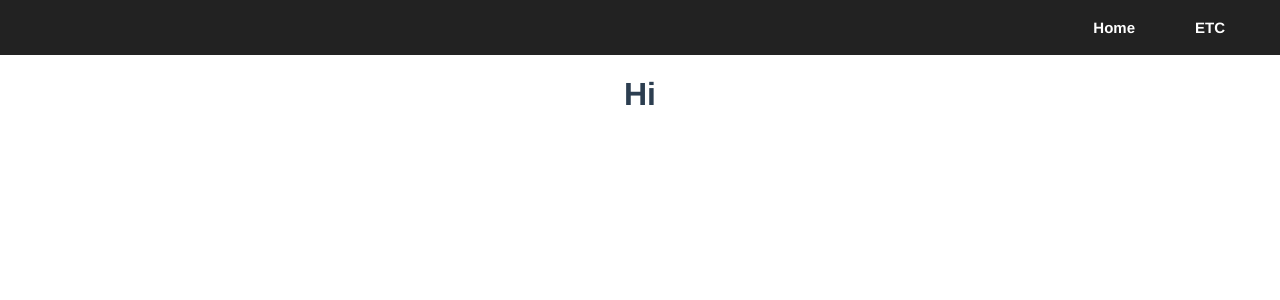
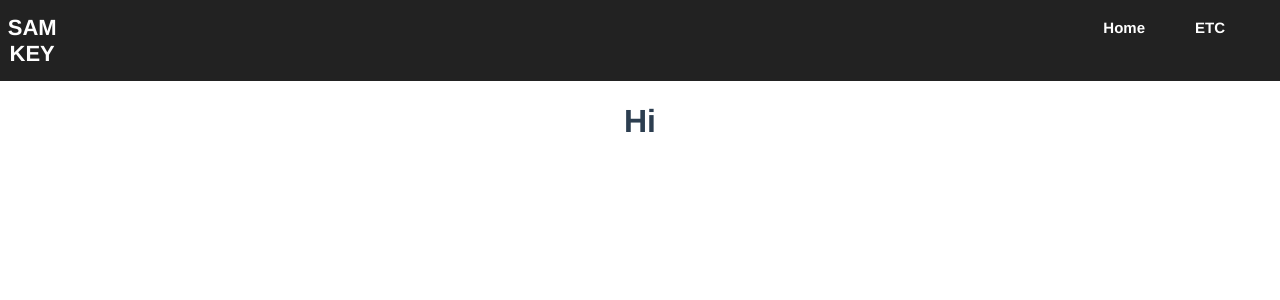
Before and after one commit to samlkey/Portfolio, a Vue app: page / in a window 1280 px wide. Shown: the top 300 px of the page. Built offline with nearby package versions, Linux system fonts and the light colour scheme.

Commit message:
header work

```diff
--- a/src/components/Header.vue
+++ b/src/components/Header.vue
@@ -1,8 +1,11 @@
 <template>
 <div class="header">
+    <h1>SAM KEY</h1>
     <div class="header-right">
         <a v-on:click="Home()">Home</a>
         <a v-on:click="Home()">ETC</a>
+
+
     </div>
 </div>
 </template>
@@ -20,10 +23,20 @@ export default{
 </script>
 
 <style>
+.header h1 {
+  color: white;
+  width: 150px;
+  padding-right: 80%;
+  font-size: 22px;
+
+}
+
+
 .header {
   font-weight: bold;
   overflow: hidden;
   background: #222;
+  display: flex;
 }
 
 .header a {
@@ -33,6 +46,8 @@ export default{
   font-size: 15px;
   line-height: 25px;
   border-radius: 10px;
+
+  size: 25%;
 }
 
 .header a:hover {
@@ -46,6 +61,6 @@ export default{
   float: right;
   padding-right: 40px;
   display: flex;
-  gap: 30px;
+  gap: 20px;
 }
 </style>
```
